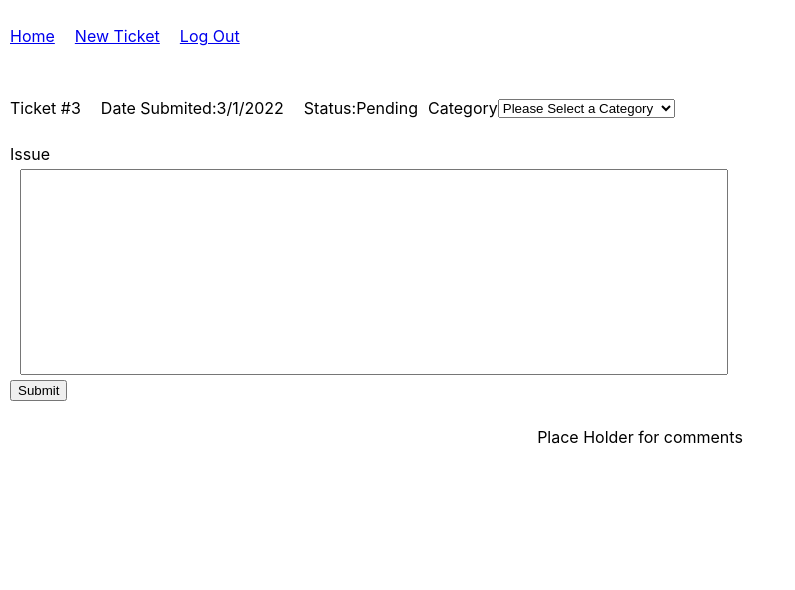
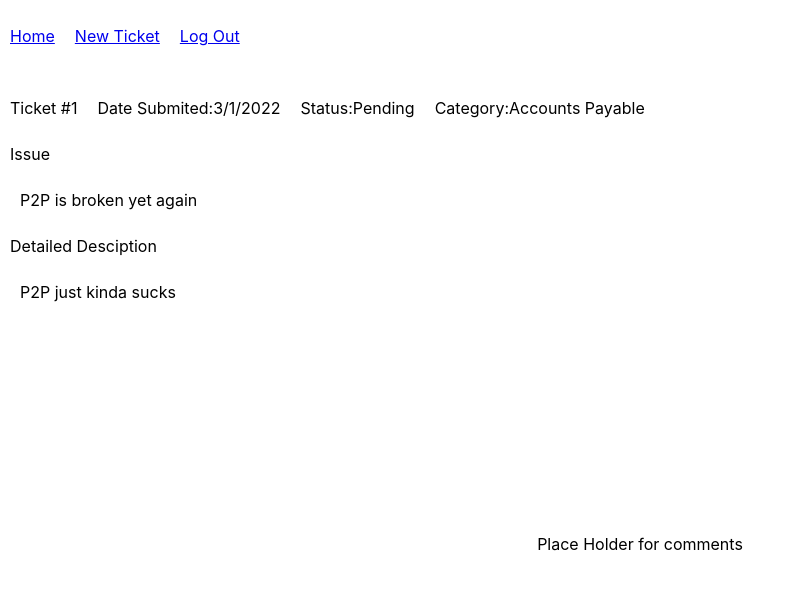
Before and after one commit to drewgainey/Ticket-System, a React (Create React App) app: page /detail/1 in a window 1280 px wide. Shown: the top 590 px of the page, without its empty margins (0-795 px from the left). Built offline with nearby package versions, Linux system fonts and the light colour scheme.

Commit message:
added component for details on tickets already submitted

```diff
--- a/src/App.js
+++ b/src/App.js
@@ -20,7 +20,7 @@ function App() {
           </Route>
         </Switch>
 
-        <Route path="/detail">
+        <Route path="/detail/:ticketNum?">
           <TicketDetail />
         </Route>
         <Route path="/dashboard">
--- /dev/null
+++ b/src/components/ActiveTicketDetail/ActiveTicketDetail.js
@@ -0,0 +1,25 @@
+import React from "react";
+import { useParams } from 'react-router-dom';
+import { exampleTickets } from "../../util/exampleTickets";
+
+export function ActiveTicketDetail(props) {
+  const { ticketNum } = useParams();
+  const currentTicket = exampleTickets[ticketNum - 1];
+
+  return (
+    <>
+      <div id="formHeader">
+        <p>Ticket #{currentTicket.ticketNum}</p>
+        <p>Date Submited:{currentTicket.dateSubmitted}</p>
+        <p>Status:{currentTicket.status}</p>
+        <p>Category:{currentTicket.category}</p>
+      </div>
+      <div id="formBody">
+        <label for="issue">Issue</label>
+        <p id="issue">{currentTicket.issue}</p>
+        <label for="issueDetails">Detailed Desciption</label>
+        <p id="issueDetails">{currentTicket.issueDetails}</p>
+      </div>
+    </>
+  );
+}
--- /dev/null
+++ b/src/components/NewTicketDetail/NewTicketDetail.js
@@ -0,0 +1,87 @@
+import React, { useState } from "react";
+import { Redirect } from "react-router-dom";
+import { categories } from "../../util/categories";
+import { exampleTickets } from "../../util/exampleTickets";
+
+export function NewTicketDetail(props) {
+  const [category, setCategory] = useState("");
+  const [issue, setIssue] = useState("");
+  const [issueDetails, setIssueDetails] = useState("");
+  const ticketCategories = categories;
+  const date = new Date();
+  const [month, day, year] = [
+    date.getMonth() + 1,
+    date.getDate(),
+    date.getFullYear(),
+  ];
+  const formattedDate = `${month}/${day}/${year}`;
+  const numOfTickets = exampleTickets.length;
+  const newTicketNum = exampleTickets[numOfTickets - 1].ticketNum + 1;
+  const status = "Pending";
+
+  const handleCategoryChange = (event) => {
+    setCategory(event.target.value);
+  };
+  const handleIssueChange = (event) => {
+    setIssue(event.target.value);
+  };
+  const handleIssueDetailsChange = (event) => {
+    setIssueDetails(event.target.value);
+  };
+  const handleSubmit = (event) => {
+    event.preventDefault();
+    if (issue === "" || category === "" || issueDetails === "") {
+      alert("Please enter the required fields");
+    }
+    //needs to be updated to add the ticket to the database
+    exampleTickets.push({
+      ticketNum: newTicketNum,
+      dateSubmitted: formattedDate,
+      issue: issue,
+      issueDetails: issueDetails,
+      status: status,
+      category: category,
+      submittedBy: "drewgainey@gmail.com",
+    });
+    return <Redirect to={`/detail/${newTicketNum}`}/>;
+  };
+
+  return (
+    <form onSubmit={handleSubmit}>
+      <div id="formHeader">
+        <p>Ticket #{newTicketNum}</p>
+        <p>Date Submited:{formattedDate}</p>
+        <p>Status:{status}</p>
+        <label for="category">Category</label>
+        <select
+          name="category"
+          id="category"
+          value={category}
+          onChange={handleCategoryChange}
+        >
+          <option>Please Select a Category</option>
+          {ticketCategories.map((cat) => (
+            <option value={cat}>{cat}</option>
+          ))}
+        </select>
+      </div>
+      <div id="formBody">
+        <label for="issue">Issue</label>
+        <input
+          type="text"
+          id="issue"
+          value={issue}
+          onChange={handleIssueChange}
+        ></input>
+        <label for="issueDetails">Detailed Desciption</label>
+        <input
+          type="text"
+          id="issueDetails"
+          value={issueDetails}
+          onChange={handleIssueDetailsChange}
+        ></input>
+        <input type="submit"></input>
+      </div>
+    </form>
+  );
+}
--- a/src/components/TicketHeader/TicketHeader.js
+++ b/src/components/TicketHeader/TicketHeader.js
@@ -1,10 +1,11 @@
 import React from "react";
+import { Link } from 'react-router-dom';
 
 export function TicketHeader(props) {
 
   return (
     <tr>
-      <td>{props.ticketNum}</td>
+      <td><Link to={`/detail/${props.ticketNum}`}>{props.ticketNum}</Link></td>
       <td>{props.dateSubmitted}</td>
       <td>{props.issue}</td>
       <td>{props.status}</td>
--- a/src/pages/TicketDetail/TicketDetail.css
+++ b/src/pages/TicketDetail/TicketDetail.css
@@ -11,9 +11,12 @@
 }
 
 input[type=text] {
-    height: 200px;
+    height: 20px;
     width: 700px;
     margin-top: 5px;
     margin-bottom: 5px;
     margin-left: 10px;
 }
+#issueDetails{
+    height: 200px;
+}
--- a/src/pages/TicketDetail/TicketDetail.js
+++ b/src/pages/TicketDetail/TicketDetail.js
@@ -1,77 +1,21 @@
-import React, { useState } from "react";
-import { categories } from "../../util/categories";
-import { exampleTickets } from "../../util/exampleTickets";
+import React from "react";
+import { useParams } from "react-router-dom";
+import { ActiveTicketDetail } from "../../components/ActiveTicketDetail/ActiveTicketDetail";
+import { NewTicketDetail } from "../../components/NewTicketDetail/NewTicketDetail";
 import "./TicketDetail.css";
 
-export function TicketDetail() {
-  const [category, setCategory] = useState('');
-  const [issue, setIssue] = useState('');
-  const ticketCategories = categories;
-  const date = new Date();
-  const [month, day, year] = [
-    date.getMonth() + 1,
-    date.getDate(),
-    date.getFullYear(),
-  ];
-  const formattedDate = `${month}/${day}/${year}`;
-  const numOfTickets = exampleTickets.length;
-  const newTicketNum = exampleTickets[numOfTickets -1].ticketNum + 1;
-  const status = 'Pending';
+export function TicketDetail(props) {
+  const { ticketNum } = useParams();
 
-  const handleCategoryChange = (event) => {
-    setCategory(event.target.value);
-  };
-  const handleIssueChange = (event) => {
-    setIssue(event.target.value);
-  };
-  const handleSubmit = (event) => {
-    event.preventDefault();
-    if(issue === '' || category === '') {
-      alert('Please enter the required fields');
-      return;
-    }
-    //needs to be updated to add the ticket to the database
-    exampleTickets.push({
-      ticketNum: newTicketNum,
-      dateSubmitted: formattedDate,
-      issue: issue,
-      status: status,
-      category: category,
-      submittedBy: "drewgainey@gmail.com",
-    });
-  };
+  let header = <NewTicketDetail />;
+
+  if(ticketNum) {
+    header = <ActiveTicketDetail />
+  }
 
   return (
     <>
-      <form onSubmit={handleSubmit}>
-        <div id="formHeader">
-          <p>Ticket #{newTicketNum}</p>
-          <p>Date Submited:{formattedDate}</p>
-          <p>Status:{status}</p>
-          <label for="category">Category</label>
-          <select
-            name="category"
-            id="category"
-            value={category}
-            onChange={handleCategoryChange}
-          >
-            <option>Please Select a Category</option>
-            {ticketCategories.map((cat) => (
-              <option value={cat}>{cat}</option>
-            ))}
-          </select>
-        </div>
-        <div id="formBody">
-          <label for="issue">Issue</label>
-          <input
-            type="text"
-            id="issue"
-            value={issue}
-            onChange={handleIssueChange}
-          ></input>
-          <input type="submit"></input>
-        </div>
-      </form>
+      {header}
       <p>Place Holder for comments</p>
     </>
   );
--- a/src/util/exampleTickets.js
+++ b/src/util/exampleTickets.js
@@ -3,6 +3,7 @@ export const exampleTickets = [
         ticketNum: 1,
         dateSubmitted: '3/1/2022',
         issue: 'P2P is broken yet again',
+        issueDetails: 'P2P just kinda sucks',
         status: 'Pending',
         category: 'Accounts Payable',
         submittedBy: 'drewgainey@gmail.com'
@@ -11,6 +12,7 @@ export const exampleTickets = [
         ticketNum: 2,
         dateSubmitted: '3/1/2022',
         issue: 'Cant log on',
+        issueDetails: 'honest just forgot my password',
         status: 'Pending',
         category: 'Log in issues',
         submittedBy: 'drewgainey@gmail.com'
```
